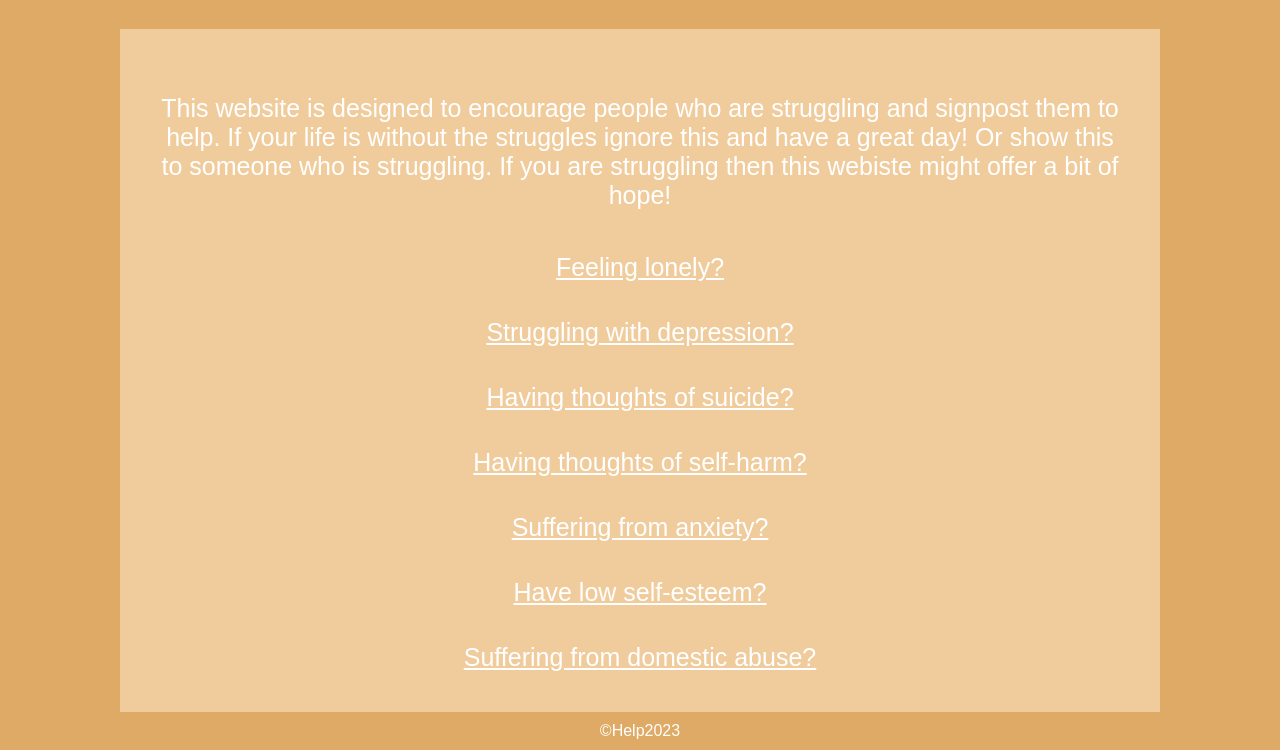
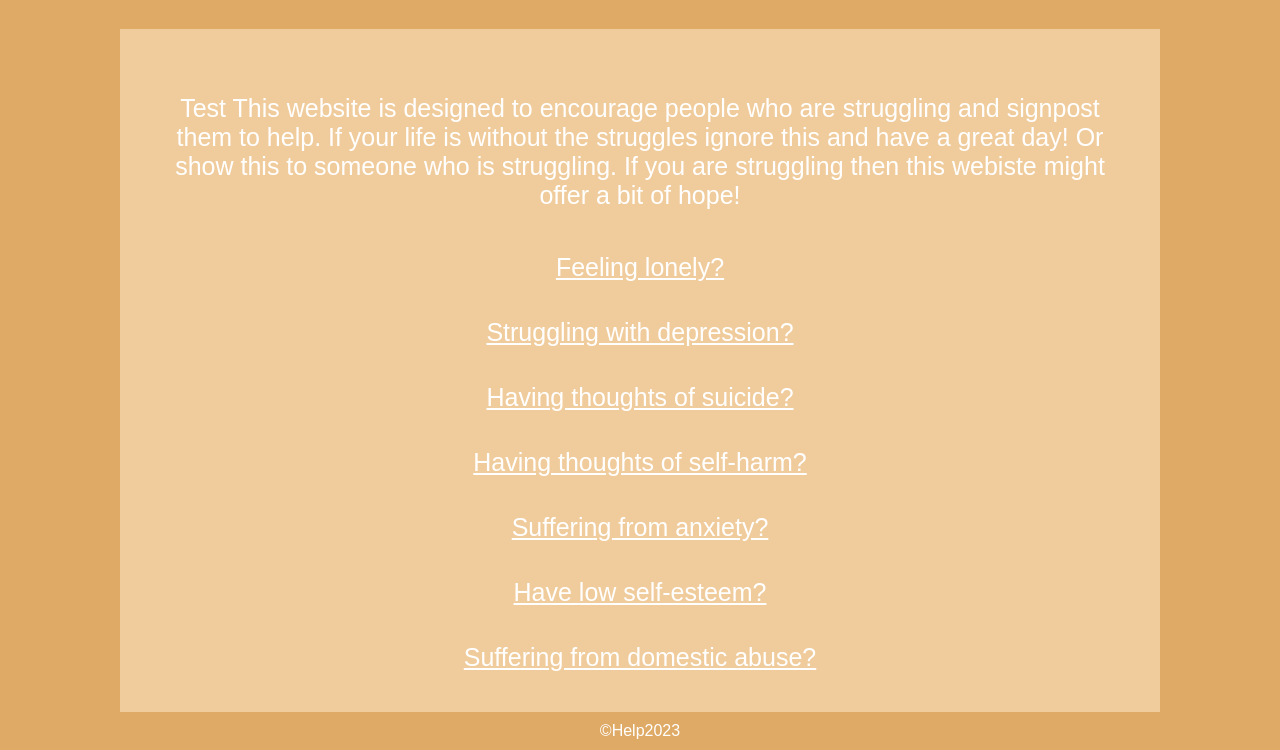
Before and after one commit to positiveoutcomes001/help, a plain HTML site: page index.html in a window 1280 px wide. Shown: the part 71-821 px from the top of the page. Drawn offline with Linux system fonts and the light colour scheme.

Commit message:
Update index.html

```diff
--- a/index.html
+++ b/index.html
@@ -64,7 +64,7 @@
     </header>
     <div class="container">
         <div class="content">
-            <p class="explanation">This website is designed to encourage people who are struggling and signpost them to help. If your life is without the struggles ignore this and have a great day! Or show this to someone who is struggling. If you are struggling then this webiste might offer a bit of hope!</p>
+            <p class="explanation"> Test This website is designed to encourage people who are struggling and signpost them to help. If your life is without the struggles ignore this and have a great day! Or show this to someone who is struggling. If you are struggling then this webiste might offer a bit of hope!</p>
             <br>
             <a class="option" href="loneliness.html">Feeling lonely?</a>
             <br>
```
